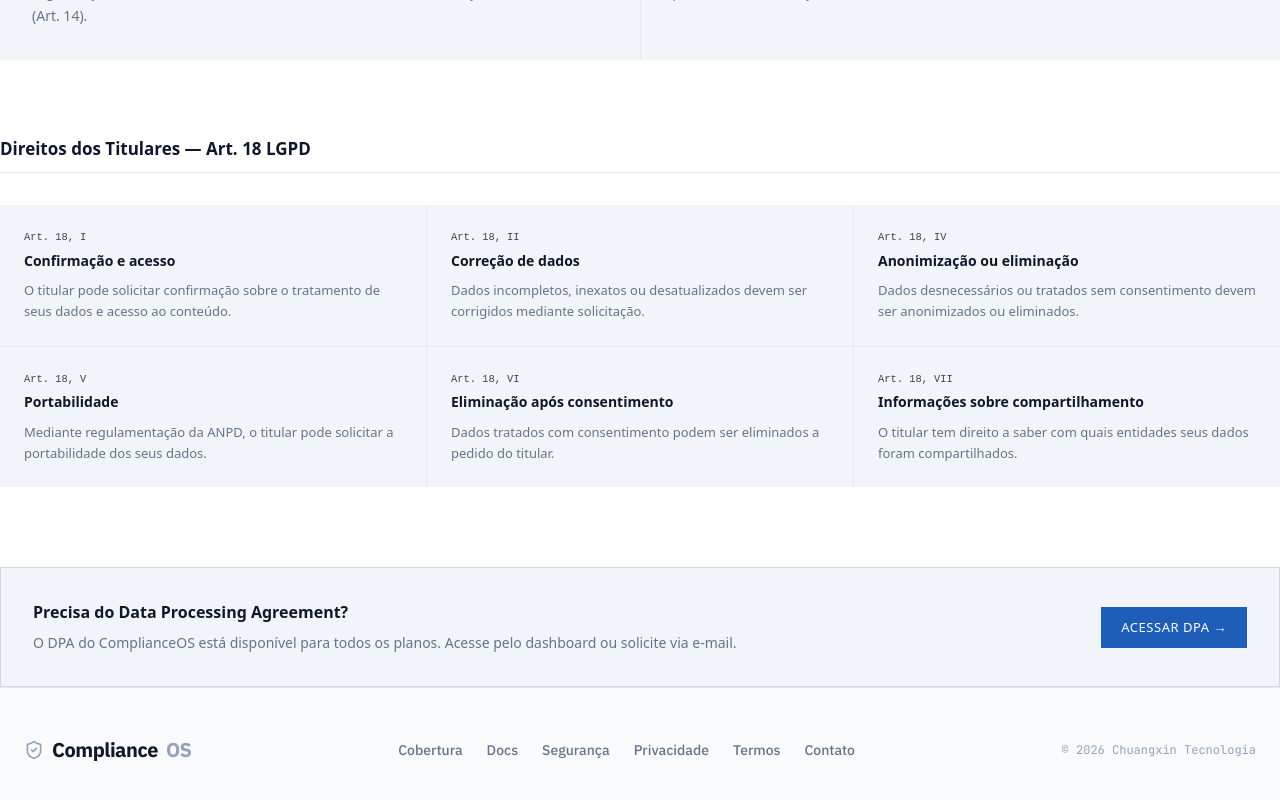
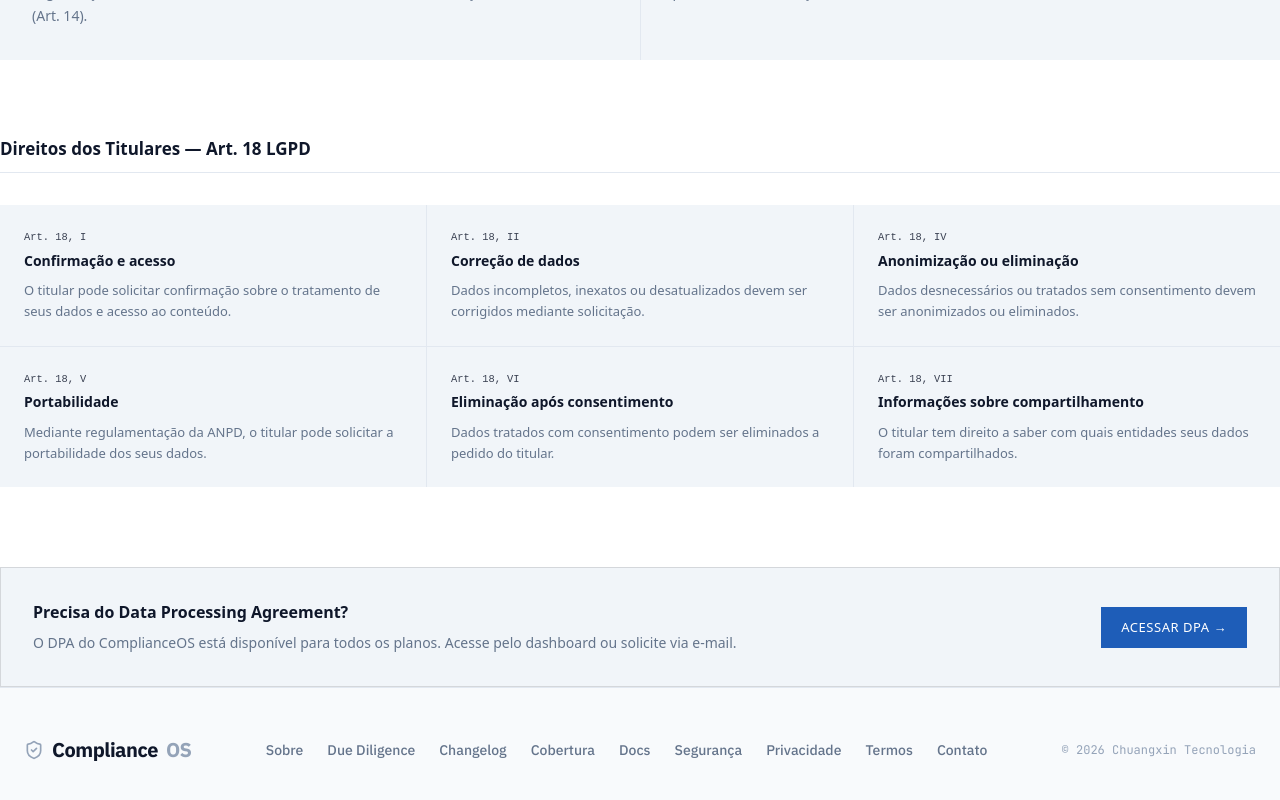
Before and after one commit to juracioliveira/complianceos, a Next.js app in the folder apps/web/: page /lgpd in a window 1280 px wide. Shown: the part 965-1765 px from the top of the page. Built offline with nearby package versions, Linux system fonts and the light colour scheme.

Commit message:
feat(web): update public footer with new pages

```diff
--- a/apps/web/src/components/public/PublicLayout.tsx
+++ b/apps/web/src/components/public/PublicLayout.tsx
@@ -35,6 +35,7 @@ export function PublicFooter() {
                 </div>
                 <div className="flex flex-wrap gap-6 justify-center">
                     {([
+                        ['/sobre', 'Sobre'], ['/due-diligence', 'Due Diligence'], ['/changelog', 'Changelog'],
                         ['/cobertura', 'Cobertura'], ['/docs', 'Docs'], ['/seguranca', 'Segurança'],
                         ['/privacidade', 'Privacidade'], ['/termos', 'Termos'], ['/contato', 'Contato'],
                     ] as [string, string][]).map(([h, l]) => (
```
